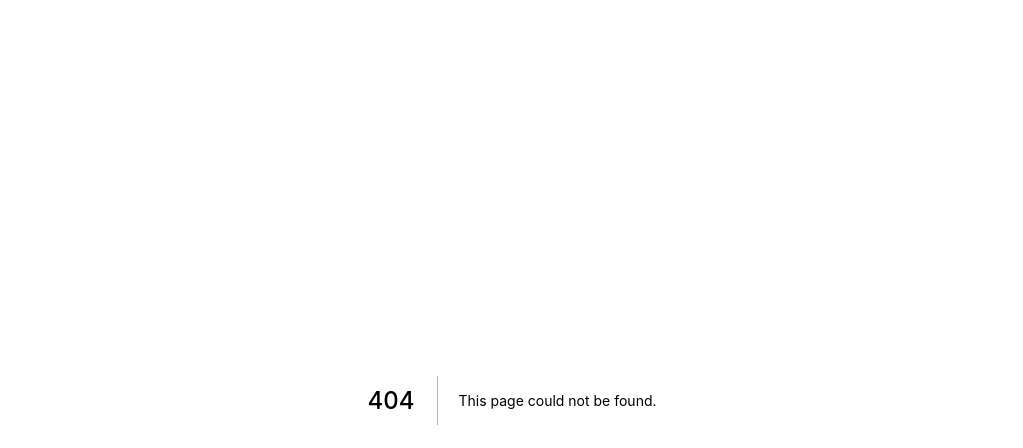
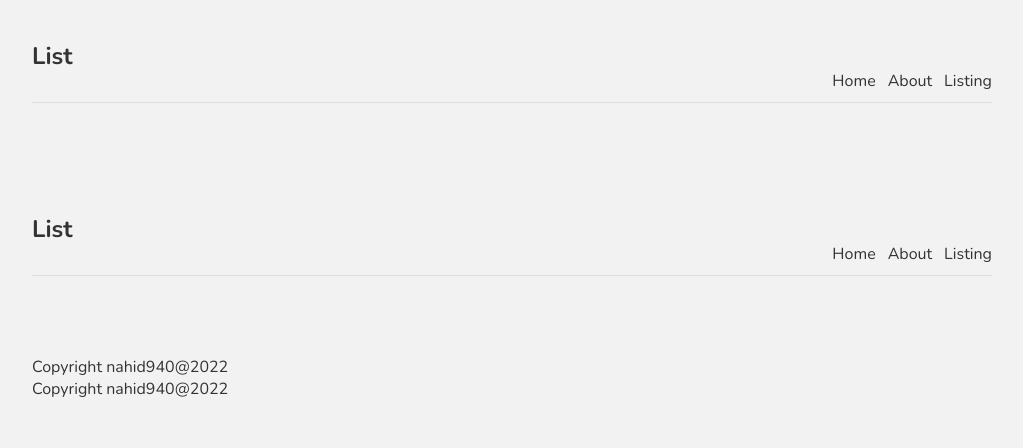
Before and after one commit to Nahid940/nextapp, a Next.js app: page /comps/Layout in a window 1280 px wide. Before the commit this address had no page. Shown: the top 448 px of the page, without its empty margins (128-1151 px from the left). Built offline with nearby package versions, Linux system fonts and the light colour scheme.

Commit message:
File initialized for next js app

```diff
--- a/pages/_app.js
+++ b/pages/_app.js
@@ -1,7 +1,12 @@
 import '../styles/globals.css'
+import Layout from './comps/Layout'
 
 function MyApp({ Component, pageProps }) {
-  return <Component {...pageProps} />
+  return (
+    <Layout>
+        <Component {...pageProps} />
+    </Layout>
+  )
 }
 
 export default MyApp
--- /dev/null
+++ b/pages/comps/Footer.js
@@ -0,0 +1,9 @@
+const Footer = () => {
+    return (
+        <div>
+            Copyright nahid940@2022
+        </div>
+     );
+}
+
+export default Footer;
--- /dev/null
+++ b/pages/comps/Layout.js
@@ -0,0 +1,14 @@
+import Footer from "./Footer";
+import Navbar from "./NAvbar";
+
+const Layout = ({children}) => {
+    return (
+        <div className="content">
+            <Navbar/>
+                {children}
+            <Footer/>
+        </div>
+     );
+}
+
+export default Layout;
--- /dev/null
+++ b/pages/comps/Navbar.js
@@ -0,0 +1,16 @@
+import Link from "next/link";
+const Navbar = () => {
+    return (
+        <nav>
+            <div className="logo">
+                <h1>List</h1>
+            </div>
+            <Link href="/"><a>Home</a></Link>
+            <Link href="/about"><a>About</a></Link>
+            <Link href="/list"><a>Listing</a></Link>
+        </nav>
+
+     );
+}
+
+export default Navbar;
--- a/styles/globals.css
+++ b/styles/globals.css
@@ -1,16 +1,45 @@
-html,
+@import url('https://fonts.googleapis.com/css2?family=Nunito:wght@300;400;600;700&display=swap');
+
 body {
-  padding: 0;
-  margin: 0;
-  font-family: -apple-system, BlinkMacSystemFont, Segoe UI, Roboto, Oxygen,
-    Ubuntu, Cantarell, Fira Sans, Droid Sans, Helvetica Neue, sans-serif;
+  background: #f2f2f2;
+  color: #333;
+  font-family: "Nunito";
+}
+a {
+  color: #333;
+  text-decoration: none;
+}
+.content {
+  max-width: 960px;
+  margin: 0 auto;
+}
+nav {
+  margin: 10px auto 80px;
+  padding: 10px 0;
+  display: flex;
+  justify-content: flex-end;
+  align-items: flex-end;
+  border-bottom: 1px solid #ddd;
+}
+nav a {
+  margin-left: 12px;
+}
+nav .logo {
+  margin-right: auto;
+}
+footer {
+  display: block;
+  text-align: center;
+  padding: 30px 0;
+  margin-top: 60px;
+  color: #777;
+  border-top: 1px solid #eaeaea;
 }
 
-a {
-  color: inherit;
-  text-decoration: none;
+.not-found {
+  text-align: center;
 }
-
-* {
-  box-sizing: border-box;
+.not-found a{
+  color: #4979ff;
+  text-decoration: underline;
 }
```
Also changed, not shown: pages/404.js (added, +13 -0 lines), pages/about.js (added, +11 -0 lines), pages/index.js (+4 -52 lines), styles/Home.module.css (+28 -11 lines).
